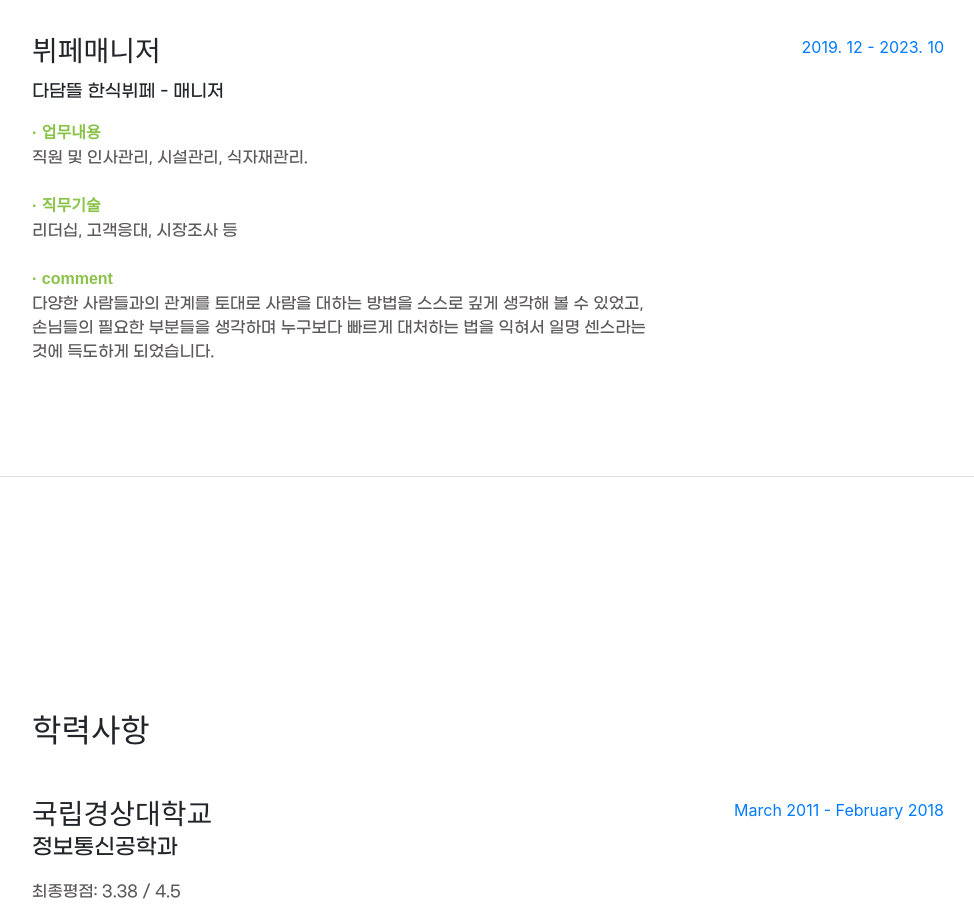
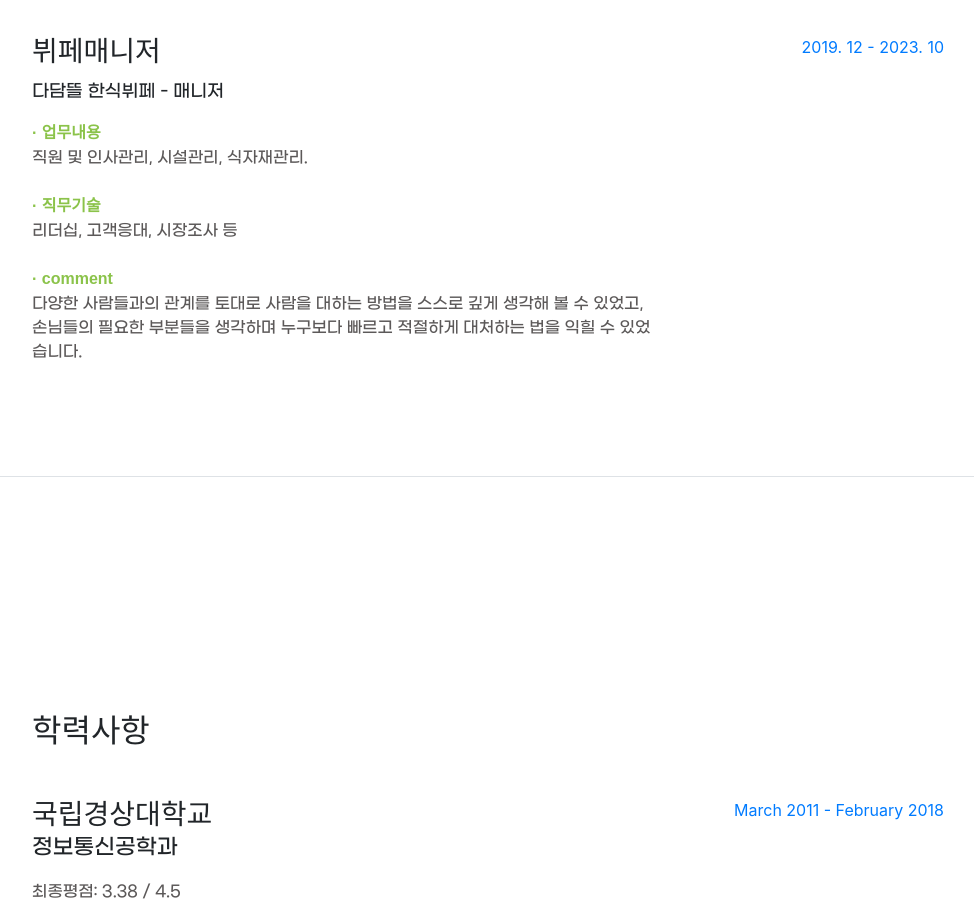
Before and after one commit to dldnrud123/profile, a website with bundled scripts: page index.html in a window 1280 px wide. Shown: the part 1340-2261 px from the top of the page, without its empty margins (288-1262 px from the left). Built offline with nearby package versions, Linux system fonts and the light colour scheme; a web font is replaced by a local one.

Commit message:
Add files via upload

```diff
--- a/index.html
+++ b/index.html
@@ -129,8 +129,6 @@
               배려와 협동을 구체적으로 어떻게 해야 일을 효율적으로 할 수 있는지. <br>
 
               또한, 본인이 어떤자세로 일을해야 팀을위해 움직일 수 있는지를 배울 수 있는 계기가 되었습니다.
-
-
             </p>
           </div>
           <div class="resume-date text-md-right">
@@ -152,9 +150,7 @@
               <br>
 
               <b>· comment</b><br>
-              다양한 사람들과의 관계를 토대로 사람을 대하는 방법을 스스로 깊게 생각해 볼 수 있었고, 손님들의 필요한 부분들을 생각하며 누구보다 빠르게 대처하는 법을 익혀서 일명 센스라는 것에 득도하게
-              되었습니다.
-
+              다양한 사람들과의 관계를 토대로 사람을 대하는 방법을 스스로 깊게 생각해 볼 수 있었고, 손님들의 필요한 부분들을 생각하며 누구보다 빠르고 적절하게 대처하는 법을 익힐 수 있었습니다.
             </p>
           </div>
           <div class="resume-date text-md-right">
```
